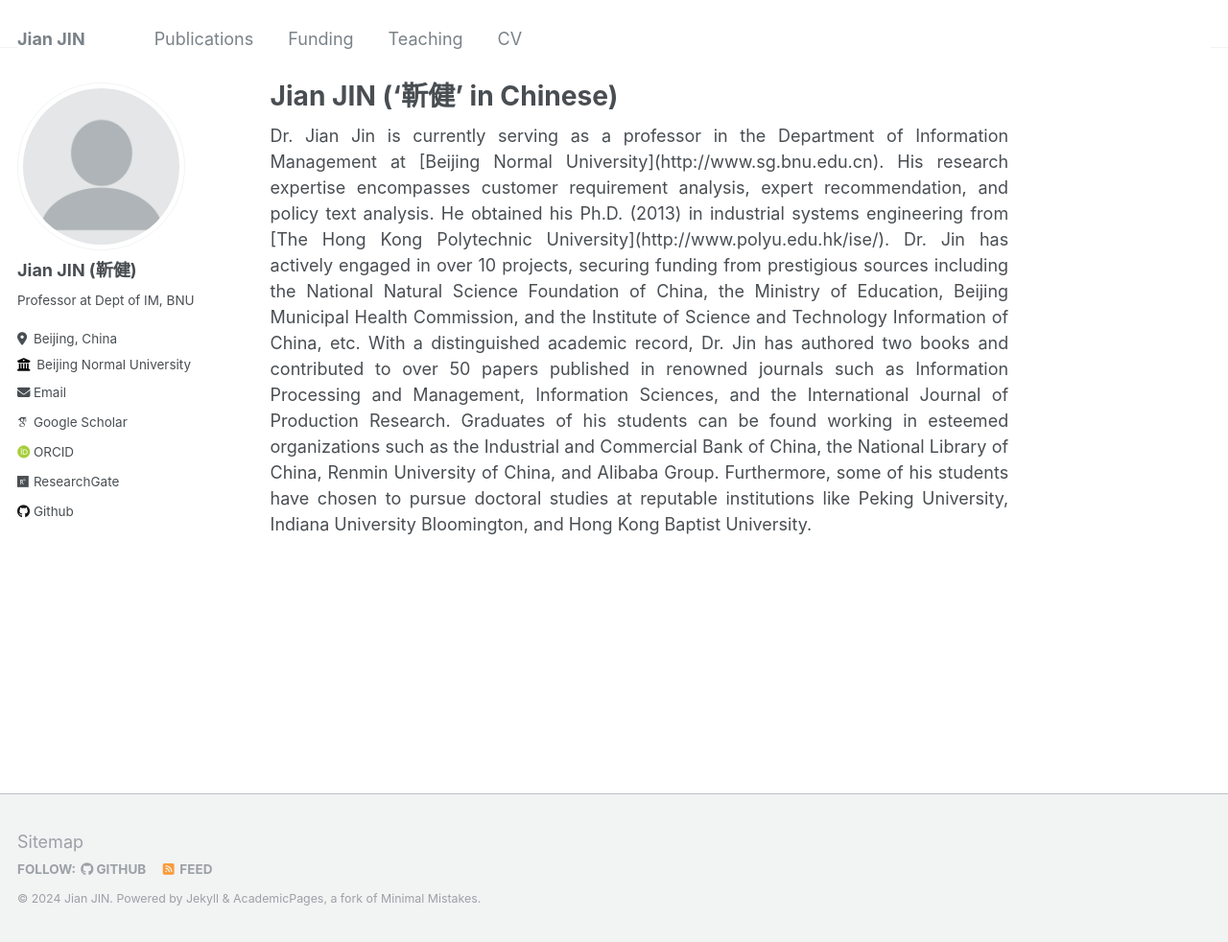
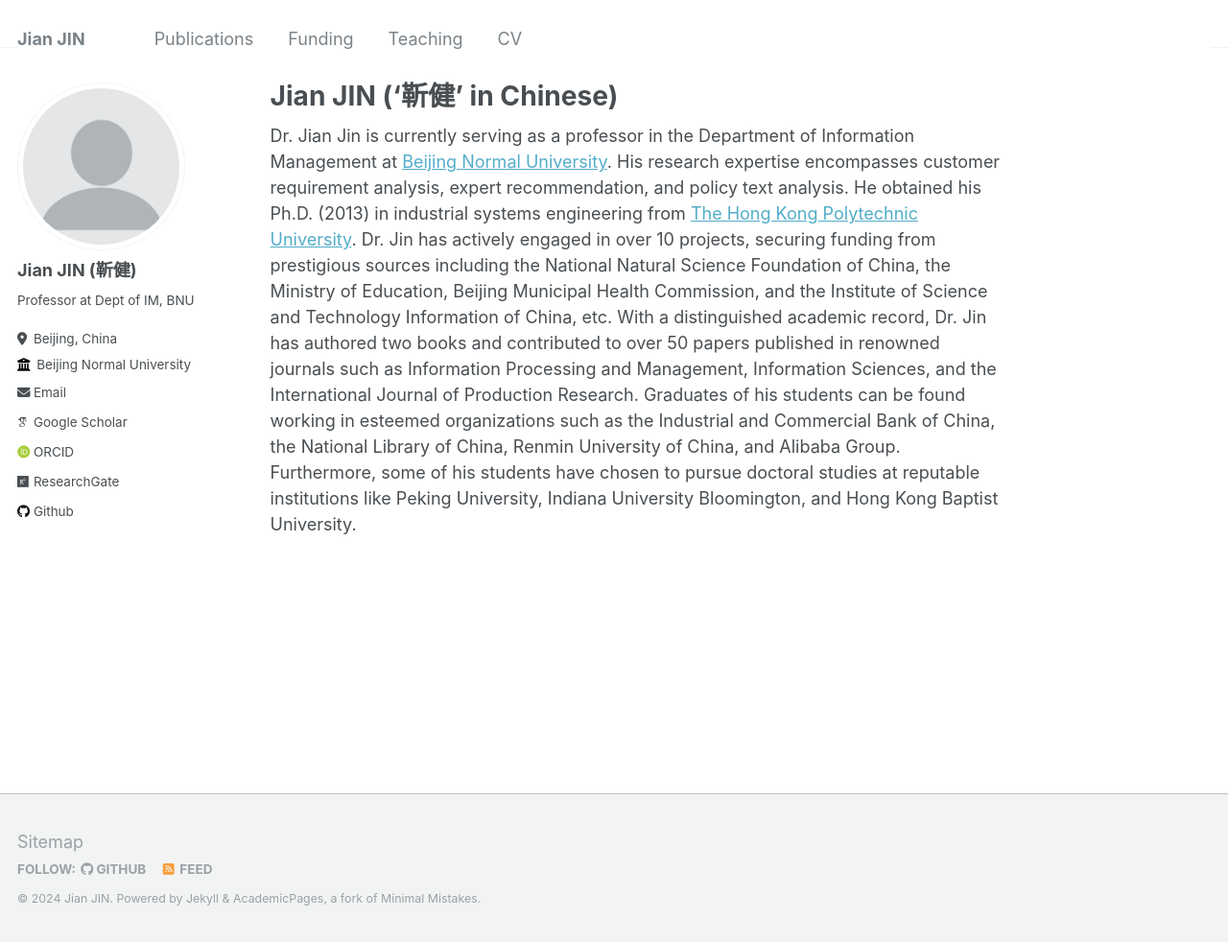
Before and after one commit to xjtujay/xjtujay.github.io, a Jekyll site: the page built from _pages/about.md, in a window 1280 px wide and 982 px high. Shown: the whole window at 96% size. Built offline with Jekyll 4.4.1, drawn with Linux system fonts in a browser that asks for light colours; some web fonts are replaced.

Commit message:
Update about.md

```diff
--- a/_pages/about.md
+++ b/_pages/about.md
@@ -6,7 +6,6 @@ redirect_from:
   - /about/
   - /about.html
 ---
-<p align="justify">
-Dr. Jian Jin is currently serving as a professor in the Department of Information Management at [Beijing Normal University](http://www.sg.bnu.edu.cn). His research expertise encompasses customer requirement analysis, expert recommendation, and policy text analysis. He obtained his Ph.D. (2013) in industrial systems engineering from [The Hong Kong Polytechnic University](http://www.polyu.edu.hk/ise/). Dr. Jin has actively engaged in over 10 projects, securing funding from prestigious sources including the National Natural Science Foundation of China, the Ministry of Education, Beijing Municipal Health Commission, and the Institute of Science and Technology Information of China, etc. With a distinguished academic record, Dr. Jin has authored two books and contributed to over 50 papers published in renowned journals such as Information Processing and Management, Information Sciences, and the International Journal of Production Research. Graduates of his students can be found working in esteemed organizations such as the Industrial and Commercial Bank of China, the National Library of China, Renmin University of China, and Alibaba Group. Furthermore, some of his students have chosen to pursue doctoral studies at reputable institutions like Peking University, Indiana University Bloomington, and Hong Kong Baptist University. <!-- You can find my CV [here](../assets/CV.pdf)--></p>
+Dr. Jian Jin is currently serving as a professor in the Department of Information Management at [Beijing Normal University](http://www.sg.bnu.edu.cn). His research expertise encompasses customer requirement analysis, expert recommendation, and policy text analysis. He obtained his Ph.D. (2013) in industrial systems engineering from [The Hong Kong Polytechnic University](http://www.polyu.edu.hk/ise/). Dr. Jin has actively engaged in over 10 projects, securing funding from prestigious sources including the National Natural Science Foundation of China, the Ministry of Education, Beijing Municipal Health Commission, and the Institute of Science and Technology Information of China, etc. With a distinguished academic record, Dr. Jin has authored two books and contributed to over 50 papers published in renowned journals such as Information Processing and Management, Information Sciences, and the International Journal of Production Research. Graduates of his students can be found working in esteemed organizations such as the Industrial and Commercial Bank of China, the National Library of China, Renmin University of China, and Alibaba Group. Furthermore, some of his students have chosen to pursue doctoral studies at reputable institutions like Peking University, Indiana University Bloomington, and Hong Kong Baptist University. <!-- You can find my CV [here](../assets/CV.pdf)-->
 
 <!-- [Email](mailto: jinjian.jay@bnu.edu.cn) -->
```
